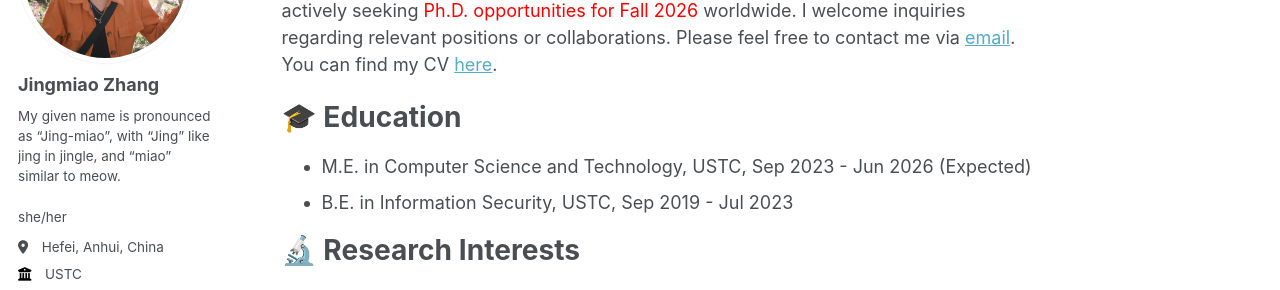
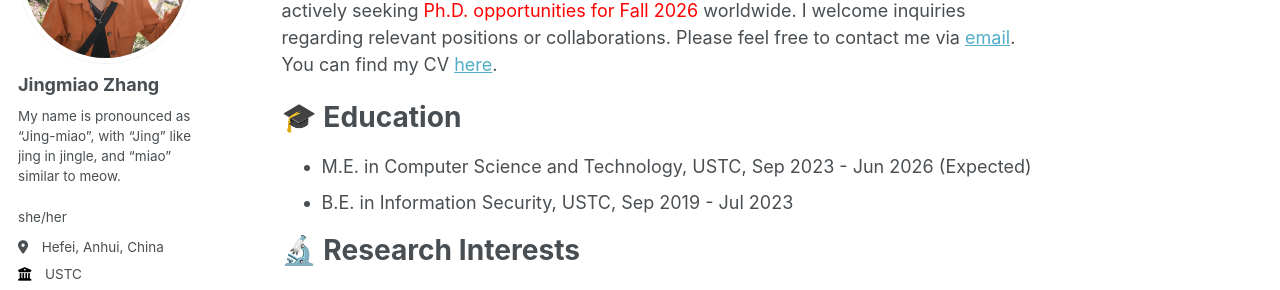
Before and after one commit to Glycineeeee/glycineeeee.github.io, a Jekyll site: the page built from _pages/about.md, in a window 1280 px wide. Shown: the part 217-507 px from the top of the page. Built offline with Jekyll 4.4.1, drawn with Linux system fonts in a browser that asks for light colours; a script that is not in the unit is left out.

Commit message:
Update _config.yml

```diff
--- a/_config.yml
+++ b/_config.yml
@@ -23,7 +23,7 @@
   # Biographic information
   avatar           : "profile.jpg"
   name             : "Jingmiao Zhang"
-  bio              : "My given name is pronounced as “Jing-miao”, with “Jing” like jing in jingle, and “miao” similar to meow."
+  bio              : "My name is pronounced as “Jing-miao”, with “Jing” like jing in jingle, and “miao” similar to meow."
   pronouns         : "she/her"
   location         : "Hefei, Anhui, China"
   employer         : "USTC"
```
